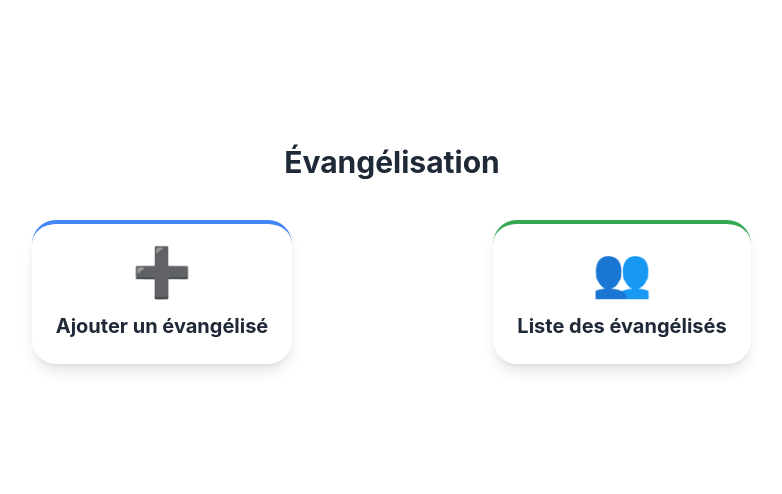
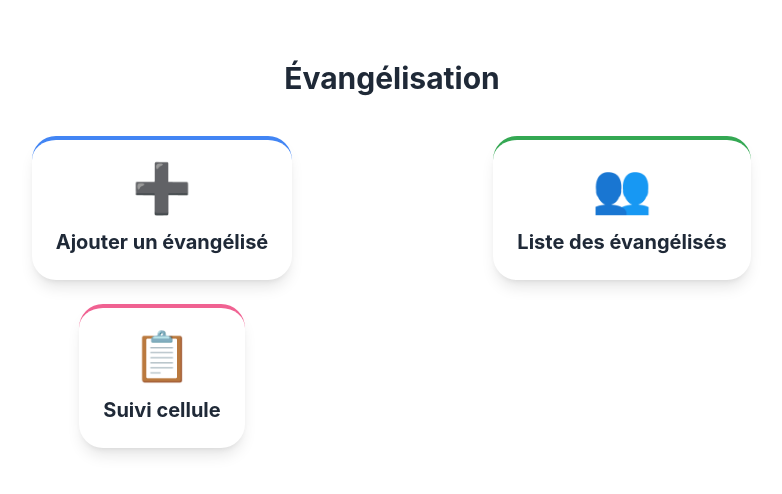
Before and after one commit to allanbavajee/soultrack, a Next.js app: page /evangelisation-hub in a window 1280 px wide. Shown: the part 146-640 px from the top of the page, without its empty margins (248-1030 px from the left). Built offline with nearby package versions, Linux system fonts and the light colour scheme.

Commit message:
Update evangelisation-hub.js

```diff
--- a/pages/evangelisation-hub.js
+++ b/pages/evangelisation-hub.js
@@ -32,6 +32,16 @@ export default function EvangelisationHub() {
             Liste des évangélisés
           </h2>
         </Link>
+
+         {/* Tableau de suivi cellule */}
+        <Link
+          href="/cellule-dashboard"
+          className="bg-white p-6 rounded-3xl shadow-lg flex flex-col items-center hover:shadow-2xl transition-all duration-200 border-t-4 border-[#f06292]"
+        >
+          <div className="text-5xl mb-4">📋</div>
+          <h2 className="text-xl font-bold text-gray-800 text-center">Suivi cellule</h2>
+        </Link>
+
       </div>
     </div>
   );
```
